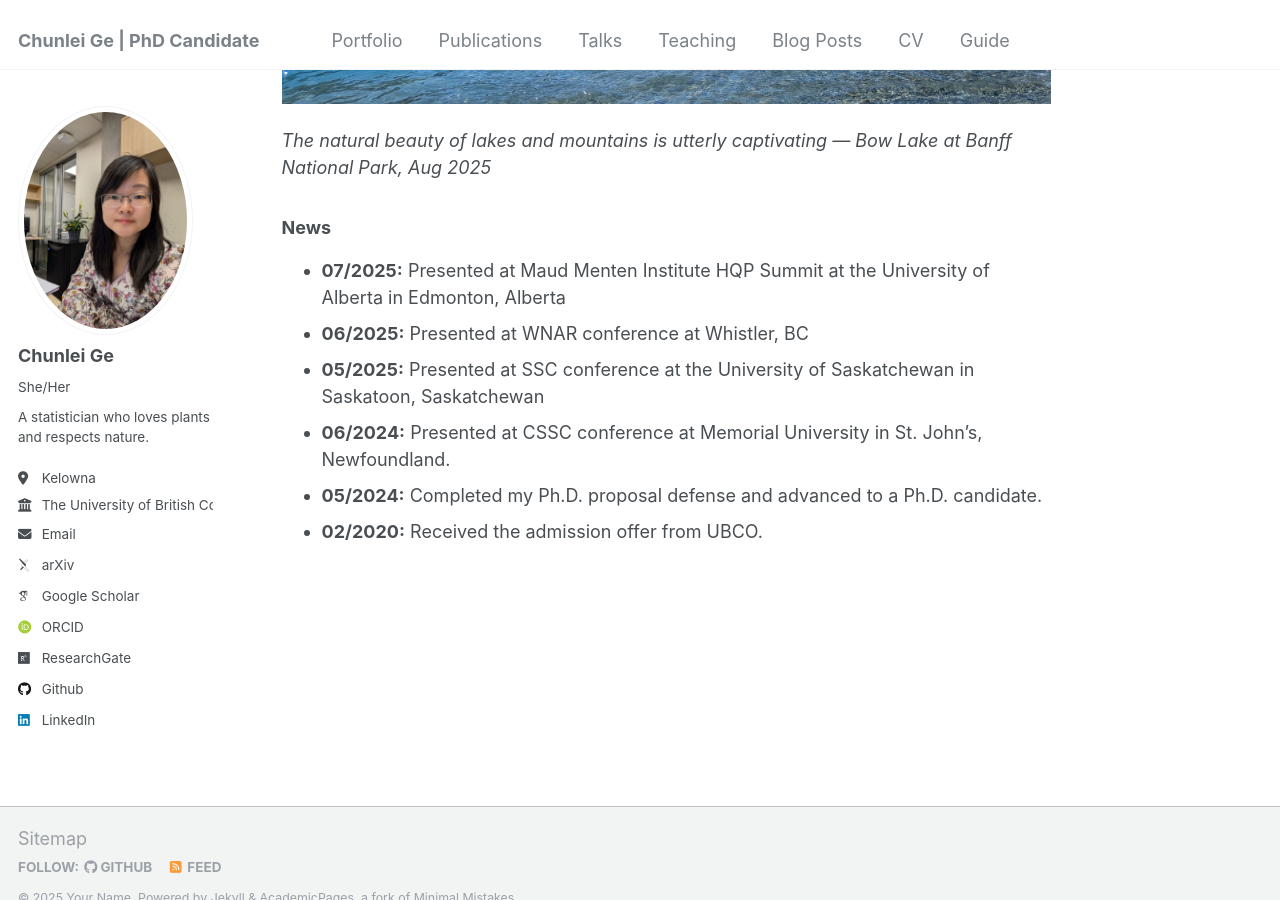
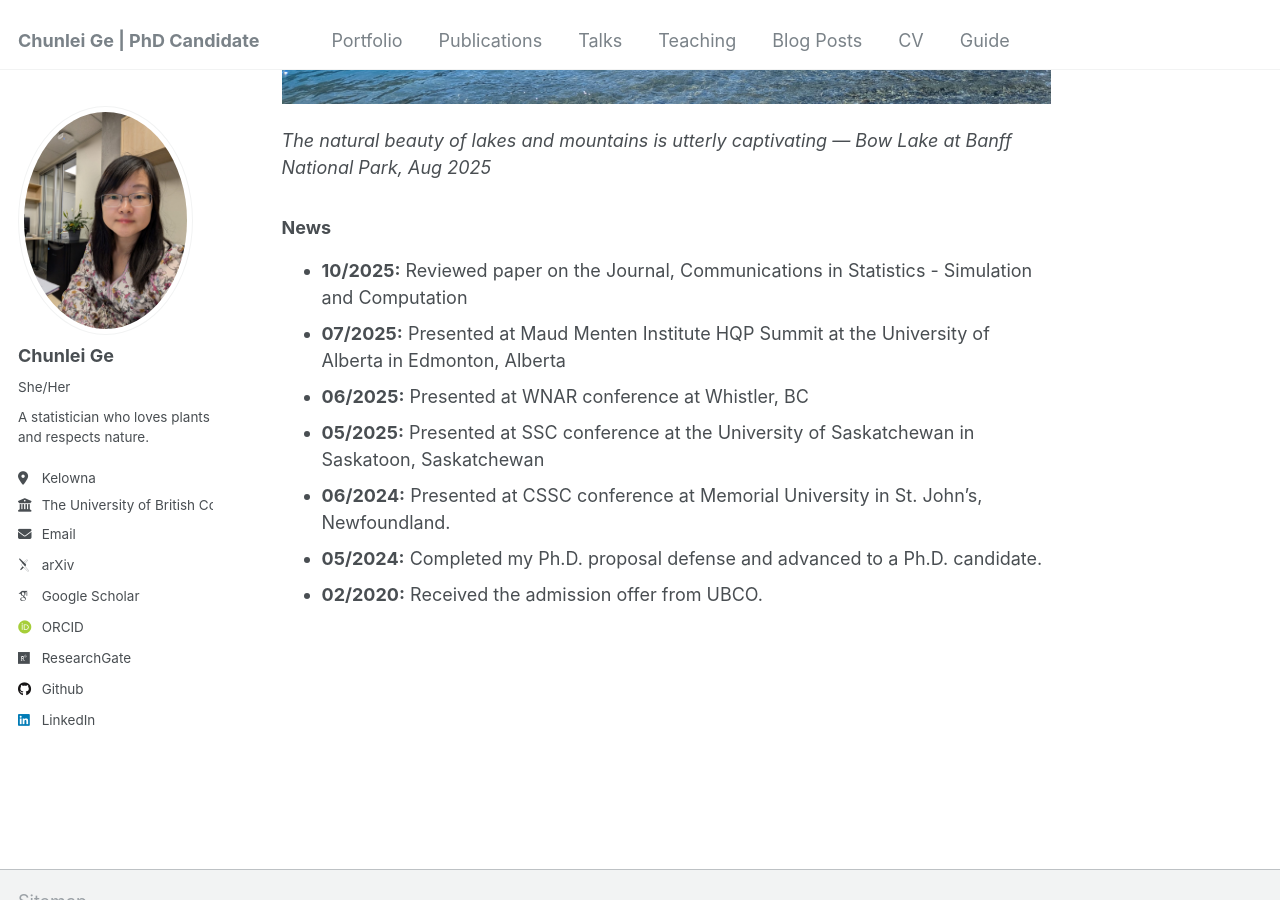
Before and after one commit to chunleige/chunleige.github.io, a Jekyll site: the page built from _pages/about.md, in a window 1280 px wide and 900 px high, scrolled down 1030 px. Built offline with Jekyll 4.4.1, drawn with Linux system fonts in a browser that asks for light colours; some web fonts are replaced.

Commit message:
Add news entries for 2025 presentations and reviews

```diff
--- a/_pages/about.md
+++ b/_pages/about.md
@@ -22,6 +22,7 @@ I’m always seeking new challenges and opportunities for growth. Feel free to r
 
 ### News
 
+- **10/2025:** Reviewed paper on the Journal, Communications in Statistics - Simulation and Computation
 - **07/2025:** Presented at Maud Menten Institute HQP Summit at the University of Alberta in Edmonton, Alberta
 - **06/2025:** Presented at WNAR conference at Whistler, BC
 - **05/2025:** Presented at SSC conference at the University of Saskatchewan in Saskatoon, Saskatchewan
```
